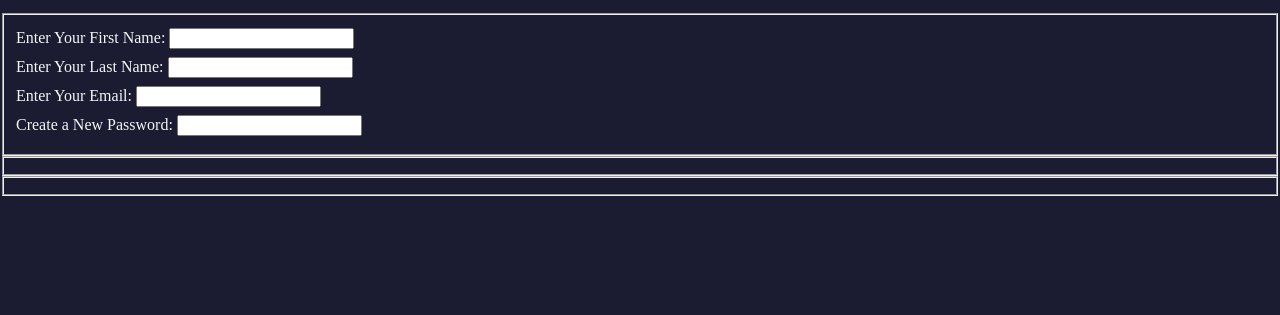
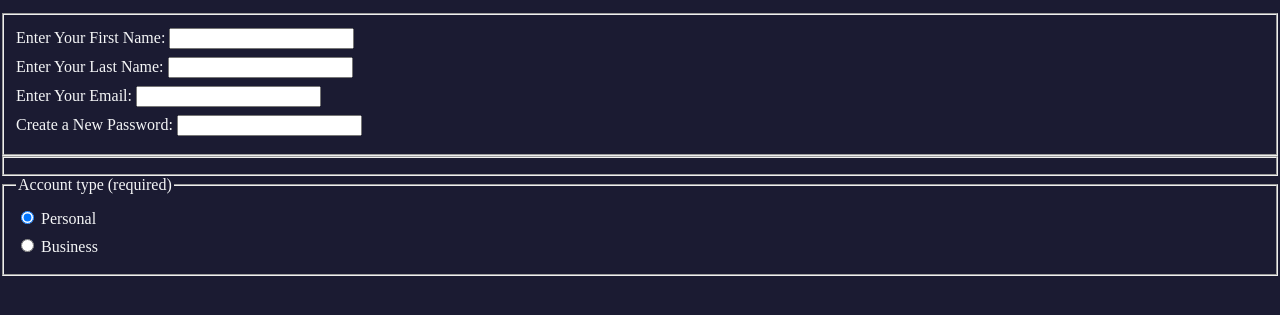
Before and after one commit to luis-jmtz/Simple-HTML-Form, a plain HTML site: page index.html in a window 1280 px wide. Shown: the part 101-416 px from the top of the page. Drawn offline with Linux system fonts and the light colour scheme.

Commit message:
Account type added

```diff
--- a/index.html
+++ b/index.html
@@ -16,7 +16,11 @@
                 <label for="new-password">Create a New Password: <input id="new-password" type="password" pattern="[a-z0-5]{8,}" required /></label>
             </fieldset>
             <fieldset></fieldset>
-            <fieldset></fieldset>
+            <fieldset>
+                <legend>Account type (required)</legend>
+                <label for="personal-account"><input id="personal-account" type="radio" name="account-type" checked /> Personal</label>
+                <label for="business-account"><input id="business-account" type="radio" name="account-type" /> Business</label>
+            </fieldset>
         </form>
   </body>
 </html>
```
